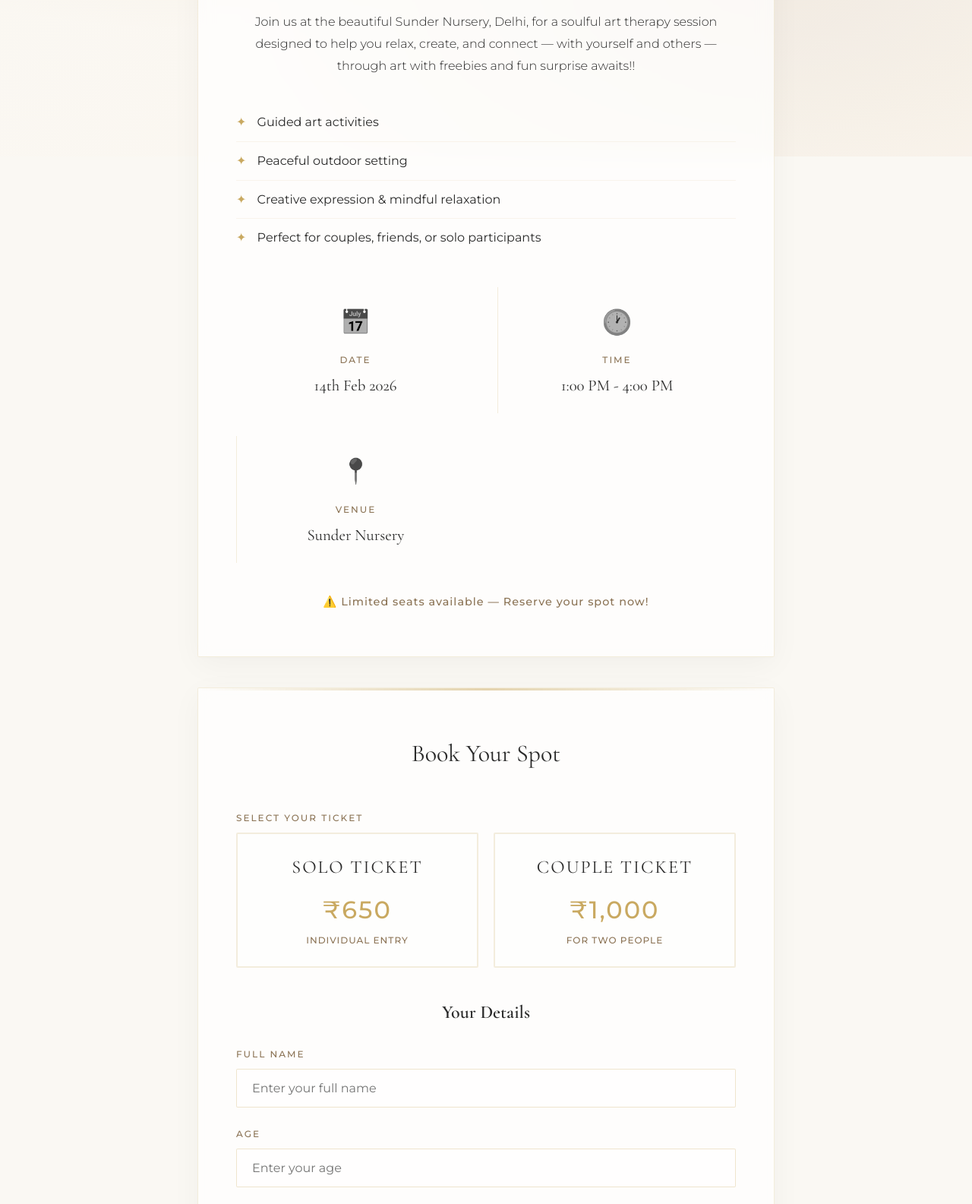
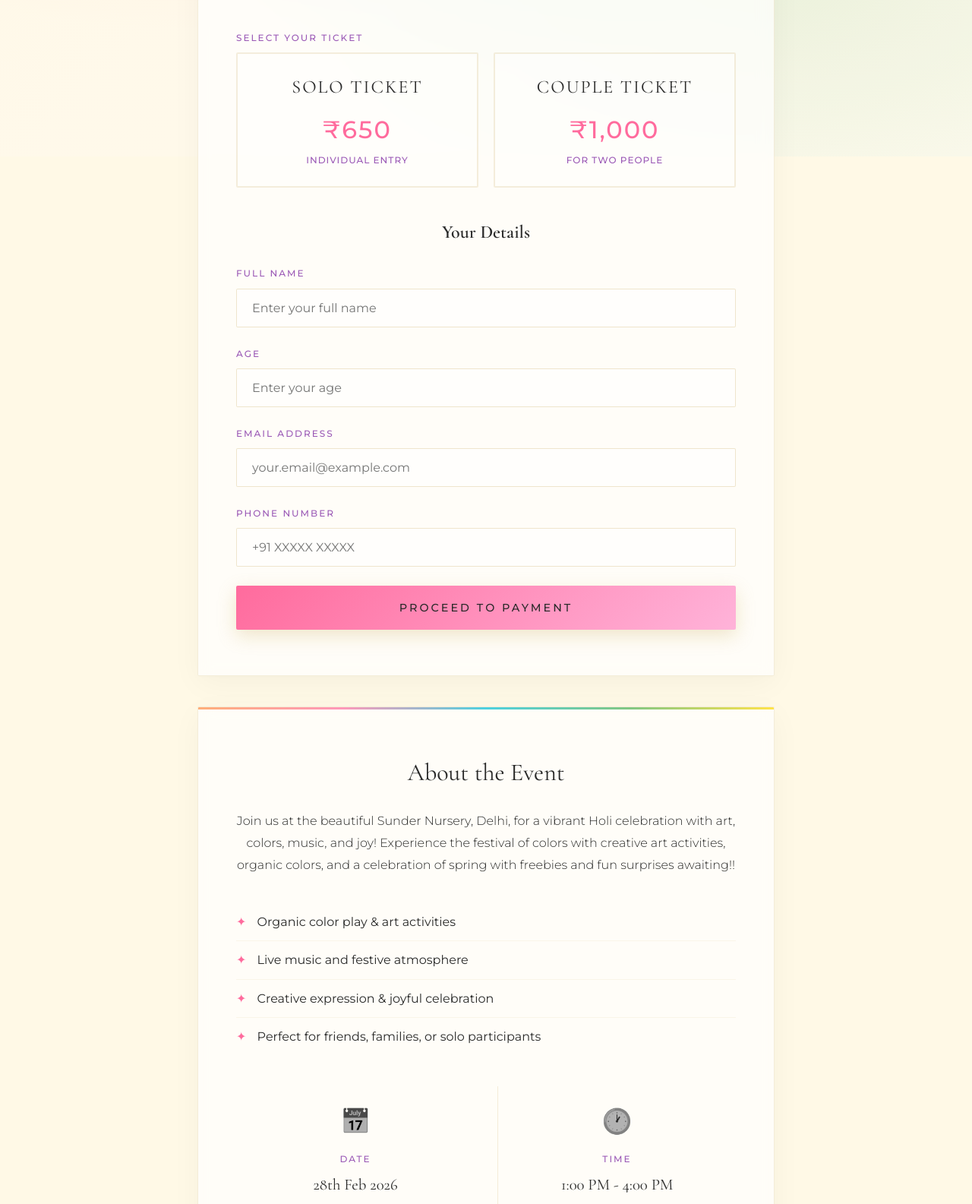
Before and after one commit to 4d1t7a-01/ti_amo, a plain HTML site: page index.html in a window 1280 px wide. Shown: the part 594-2179 px from the top of the page at 76% size. Drawn offline with nearby package versions, Linux system fonts and the light colour scheme.

Commit message:
Update index.html

```diff
--- a/index.html
+++ b/index.html
@@ -3,17 +3,21 @@
 <head>
     <meta charset="UTF-8">
     <meta name="viewport" content="width=device-width, initial-scale=1.0">
-    <title>Ti Amo - Art Therapy at Sunder Nursery</title>
+    <title>Art Con - Holi Celebration at Sunder Nursery</title>
     <link rel="preconnect" href="https://fonts.googleapis.com">
     <link rel="preconnect" href="https://fonts.gstatic.com" crossorigin>
     <link href="https://fonts.googleapis.com/css2?family=Cormorant+Garamond:wght@300;400;600&family=Montserrat:wght@300;400;500&display=swap" rel="stylesheet">
     <style>
         :root {
-            --color-cream: #FAF8F3;
+            --color-cream: #FFF9E6;
             --color-charcoal: #2A2A2A;
-            --color-gold: #C9A961;
-            --color-gold-light: #E5D4A7;
-            --color-accent: #8B7355;
+            --color-gold: #FF6B9D;
+            --color-gold-light: #FFB3D9;
+            --color-accent: #9B59B6;
+            --color-holi-orange: #FF8C42;
+            --color-holi-green: #4CAF50;
+            --color-holi-blue: #00BCD4;
+            --color-holi-yellow: #FFD700;
             --font-display: 'Cormorant Garamond', serif;
             --font-body: 'Montserrat', sans-serif;
         }
@@ -40,9 +44,10 @@
             height: 100%;
             z-index: -1;
             background:
-                radial-gradient(ellipse at 20% 30%, rgba(201, 169, 97, 0.15) 0%, transparent 50%),
-                radial-gradient(ellipse at 80% 70%, rgba(139, 115, 85, 0.1) 0%, transparent 50%),
-                linear-gradient(135deg, var(--color-cream) 0%, #FBF6ED 100%);
+                radial-gradient(ellipse at 20% 30%, rgba(255, 107, 157, 0.15) 0%, transparent 50%),
+                radial-gradient(ellipse at 80% 70%, rgba(76, 175, 80, 0.12) 0%, transparent 50%),
+                radial-gradient(ellipse at 50% 50%, rgba(0, 188, 212, 0.1) 0%, transparent 50%),
+                linear-gradient(135deg, var(--color-cream) 0%, #FFFBF0 100%);
             animation: gradientShift 15s ease infinite;
         }
 
@@ -213,8 +218,13 @@
             left: 0;
             width: 100%;
             height: 3px;
-            background: linear-gradient(90deg, transparent, var(--color-gold), transparent);
-            opacity: 0.5;
+            background: linear-gradient(90deg,
+                var(--color-holi-orange),
+                var(--color-gold),
+                var(--color-holi-blue),
+                var(--color-holi-green),
+                var(--color-holi-yellow));
+            opacity: 0.7;
         }
 
         .section-title {
@@ -562,7 +572,7 @@
 
         .instruction-box {
             background: rgba(255, 255, 255, 0.6);
-            border: 2px dashed var(--color-accent);
+            border: 2px dashed var(--color-gold);
             border-radius: 8px;
             padding: 25px;
             margin: 30px 0;
@@ -670,51 +680,15 @@
         <div class="deco-line top"></div>
 
         <header>
-            <div class="event-year">Valentine's Day Special</div>
-            <h1>Ti Amo</h1>
-            <div class="event-subtitle">Art Therapy at Sunder Nursery</div>
-            <div class="event-date-location">14th February 2026 • 1:00 PM - 4:00 PM • Sunder Nursery, Delhi</div>
+            <div class="event-year">Holi Special 2026</div>
+            <h1>Art Con</h1>
+            <div class="event-subtitle">Holi Celebration at Sunder Nursery</div>
+            <div class="event-date-location">28th February 2026 • 1:00 PM - 4:00 PM • Sunder Nursery, Delhi</div>
         </header>
 
         <div class="divider"></div>
 
-        <div class="content-card">
-            <h2 class="section-title">About the Event</h2>
-            <p class="event-description">
-                Join us at the beautiful Sunder Nursery, Delhi, for a soulful art therapy session designed to help you relax, create, and connect — with yourself and others — through art with freebies and fun surprise awaits!!
-            </p>
-
-            <ul class="highlights-list">
-                <li>Guided art activities</li>
-                <li>Peaceful outdoor setting</li>
-                <li>Creative expression & mindful relaxation</li>
-                <li>Perfect for couples, friends, or solo participants</li>
-            </ul>
-
-            <div class="event-details">
-                <div class="detail-item">
-                    <div class="detail-icon">📅</div>
-                    <div class="detail-label">Date</div>
-                    <div class="detail-value">14th Feb 2026</div>
-                </div>
-                <div class="detail-item">
-                    <div class="detail-icon">🕐</div>
-                    <div class="detail-label">Time</div>
-                    <div class="detail-value">1:00 PM - 4:00 PM</div>
-                </div>
-                <div class="detail-item">
-                    <div class="detail-icon">📍</div>
-                    <div class="detail-label">Venue</div>
-                    <div class="detail-value">Sunder Nursery</div>
-                </div>
-            </div>
-
-            <p style="text-align: center; font-size: 0.9rem; color: var(--color-accent); margin-top: 30px; font-weight: 500; letter-spacing: 1px;">
-                ⚠️ Limited seats available — Reserve your spot now!
-            </p>
-        </div>
-
-        <!-- BOOKING FORM -->
+        <!-- BOOKING FORM - NOW AT TOP -->
         <div class="content-card" id="bookingFormCard">
             <h2 class="section-title">Book Your Spot</h2>
 
@@ -801,7 +775,7 @@
                 <h3 style="font-family: var(--font-display); font-size: 1.8rem; color: var(--color-charcoal); margin-bottom: 15px;">Scan QR Code to Pay</h3>
 
                 <!-- QR CODE IMAGE -->
-                <img src="qr-code.jpg"
+                <img src="qr-code.jpeg"
                      alt="UPI QR Code - Scan to Pay"
                      class="qr-code-img"
                      id="qrCodeImage">
@@ -844,19 +818,56 @@
             <p style="margin-top: 15px; color: var(--color-accent);">
                 We'll confirm your booking within 24 hours after payment verification.
             </p>
-            <div style="margin-top: 35px; padding: 20px; background: rgba(201, 169, 97, 0.1); border-radius: 8px;">
+            <div style="margin-top: 35px; padding: 20px; background: rgba(255, 107, 157, 0.1); border-radius: 8px;">
                 <p style="font-size: 1.1rem; color: var(--color-gold);">
                     <strong>WhatsApp Number:</strong> +91 6280252122
                 </p>
             </div>
             <p style="margin-top: 30px; font-size: 1rem;">
-                See you at Ti Amo on 14th February! 💕🎨
+                See you at Art Con on 28th February! 🎨🌈
+            </p>
+        </div>
+
+        <!-- EVENT INFORMATION - NOW AT BOTTOM -->
+        <div class="content-card">
+            <h2 class="section-title">About the Event</h2>
+            <p class="event-description">
+                Join us at the beautiful Sunder Nursery, Delhi, for a vibrant Holi celebration with art, colors, music, and joy! Experience the festival of colors with creative art activities, organic colors, and a celebration of spring with freebies and fun surprises awaiting!!
+            </p>
+
+            <ul class="highlights-list">
+                <li>Organic color play & art activities</li>
+                <li>Live music and festive atmosphere</li>
+                <li>Creative expression & joyful celebration</li>
+                <li>Perfect for friends, families, or solo participants</li>
+            </ul>
+
+            <div class="event-details">
+                <div class="detail-item">
+                    <div class="detail-icon">📅</div>
+                    <div class="detail-label">Date</div>
+                    <div class="detail-value">28th Feb 2026</div>
+                </div>
+                <div class="detail-item">
+                    <div class="detail-icon">🕐</div>
+                    <div class="detail-label">Time</div>
+                    <div class="detail-value">1:00 PM - 4:00 PM</div>
+                </div>
+                <div class="detail-item">
+                    <div class="detail-icon">📍</div>
+                    <div class="detail-label">Venue</div>
+                    <div class="detail-value">Sunder Nursery</div>
+                </div>
+            </div>
+
+            <p style="text-align: center; font-size: 0.9rem; color: var(--color-accent); margin-top: 30px; font-weight: 500; letter-spacing: 1px;">
+                ⚠️ Limited seats available — Reserve your spot now!
             </p>
         </div>
 
         <footer>
             <div class="footer-text">
-                For inquiries, contact us at <strong><a href="/cdn-cgi/l/email-protection" class="__cf_email__" data-cfemail="573438392336342317233e363a38793221323923">[email&#160;protected]</a></strong> or WhatsApp <strong>+91 6280252122</strong>
+                For inquiries, contact us at <strong>contact@artcon.event</strong> or WhatsApp <strong>+91 6280252122</strong>
             </div>
             <div class="social-links">
                 <a href="#" onclick="return false;">Instagram</a>
@@ -864,7 +875,7 @@
                 <a href="#" onclick="return false;">Twitter</a>
             </div>
             <div style="margin-top: 30px; font-size: 0.7rem; opacity: 0.6;">
-                © 2026 Ti Amo Event. Presented by Blessings Atelier.
+                © 2026 Art Con Event. Presented by Blessings Atelier.
             </div>
         </footer>
     </div>
@@ -972,7 +983,7 @@
         // Handle WhatsApp button click
         document.getElementById('whatsappBtn').addEventListener('click', function() {
             // Create WhatsApp message
-            const message = `*Ti Amo Booking - Payment Screenshot*\n\n` +
+            const message = `*Art Con Booking - Payment Screenshot*\n\n` +
                            `Name: ${bookingData.name1}\n` +
                            `Ticket: ${selectedTicketType === 'couple' ? 'Couple' : 'Solo'}\n` +
                            `Amount Paid: ₹${paymentAmount}\n` +
```
